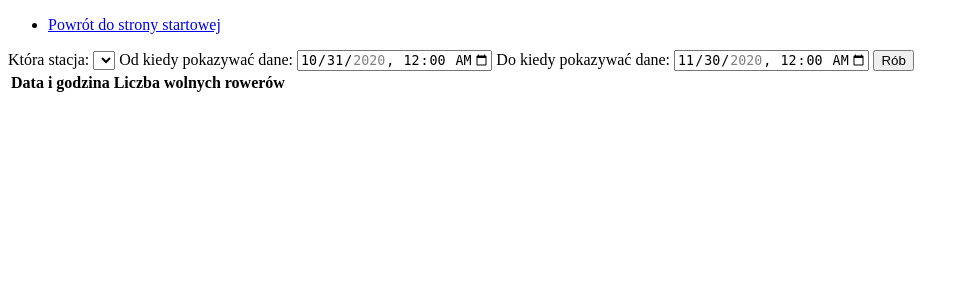
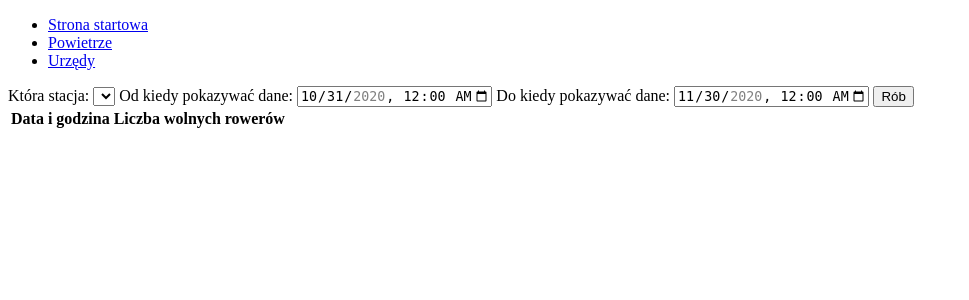
Before and after one commit to witoldmerkel/smart-city-predictions, a Flask app: page /velib in a window 1280 px wide. Shown: the top 300 px of the page, without its empty margins (0-969 px from the left). Run offline with Flask 2, Linux system fonts and the light colour scheme; data that the repository does not hold is empty; some libraries are stand-ins or nearby versions.

Commit message:
interfejs zmiany kosmetyczne

```diff
--- a/Flask/templates/powietrze.html
+++ b/Flask/templates/powietrze.html
@@ -73,7 +73,9 @@
 
     <nav>
         <ul class="menu">
-            <li><a href="{{ url_for('home') }}">Powrót do strony startowej</a></li>
+            <li><a href="{{ url_for('home') }}">Strona startowa</a></li>
+            <li><a href="{{ url_for('velib') }}">Rowery</a></li>
+            <li><a href="{{ url_for('urzedy') }}">Urzędy</a></li>
         </ul>
     </nav>
 
--- a/Flask/templates/urzedy.html
+++ b/Flask/templates/urzedy.html
@@ -58,7 +58,9 @@
 <body>
     <nav>
         <ul class="menu">
-            <li><a href="{{ url_for('home') }}">Powrót do strony startowej</a></li>
+            <li><a href="{{ url_for('home') }}">Strona startowa</a></li>
+            <li><a href="{{ url_for('powietrze') }}">Powietrze</a></li>
+            <li><a href="{{ url_for('velib') }}">Rowery</a></li>
         </ul>
     </nav>
 
--- a/Flask/templates/velib.html
+++ b/Flask/templates/velib.html
@@ -58,7 +58,9 @@
 <body>
     <nav>
         <ul class="menu">
-            <li><a href="{{ url_for('home') }}">Powrót do strony startowej</a></li>
+            <li><a href="{{ url_for('home') }}">Strona startowa</a></li>
+            <li><a href="{{ url_for('powietrze') }}">Powietrze</a></li>
+            <li><a href="{{ url_for('urzedy') }}">Urzędy</a></li>
         </ul>
     </nav>
 
```
